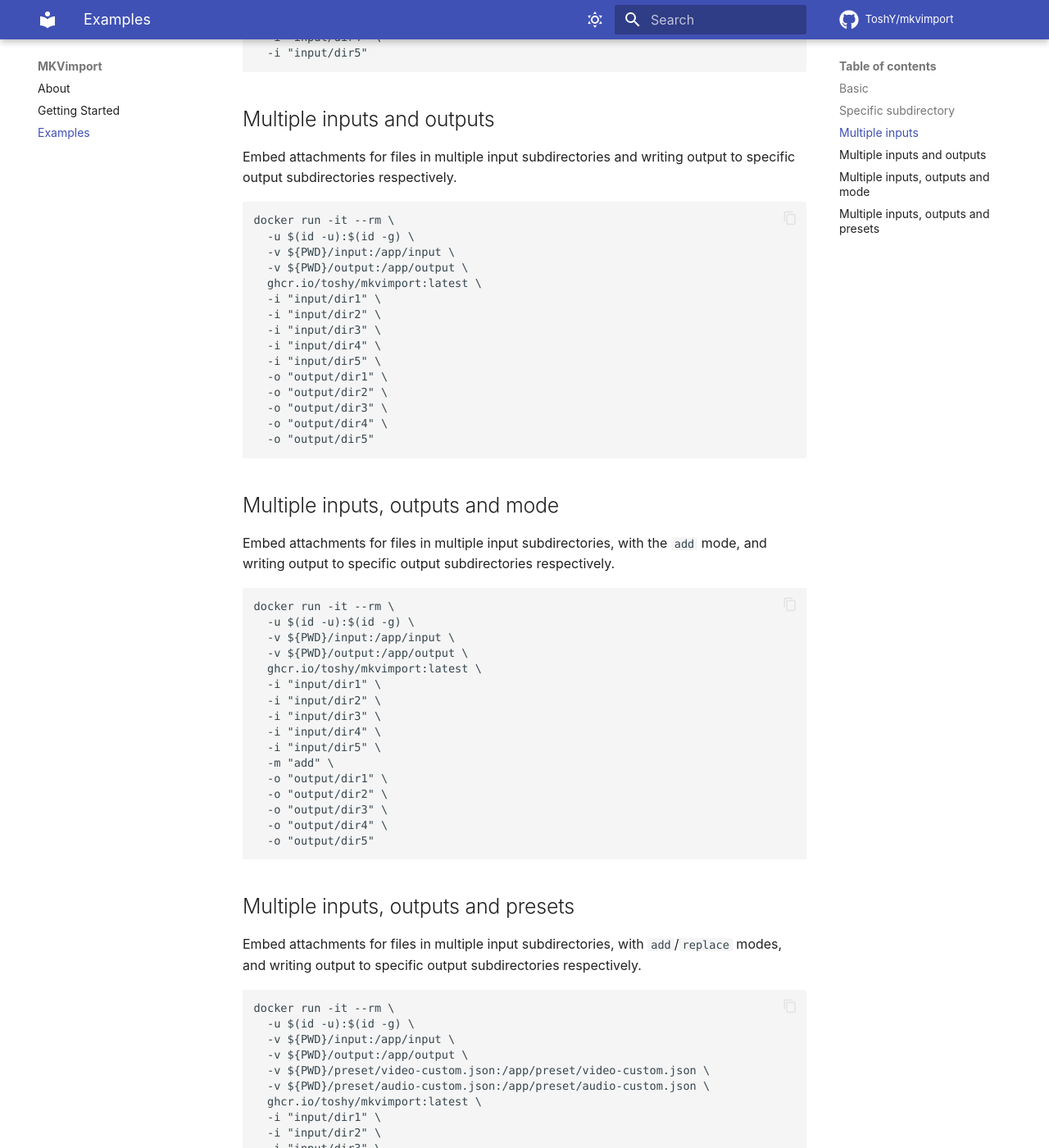
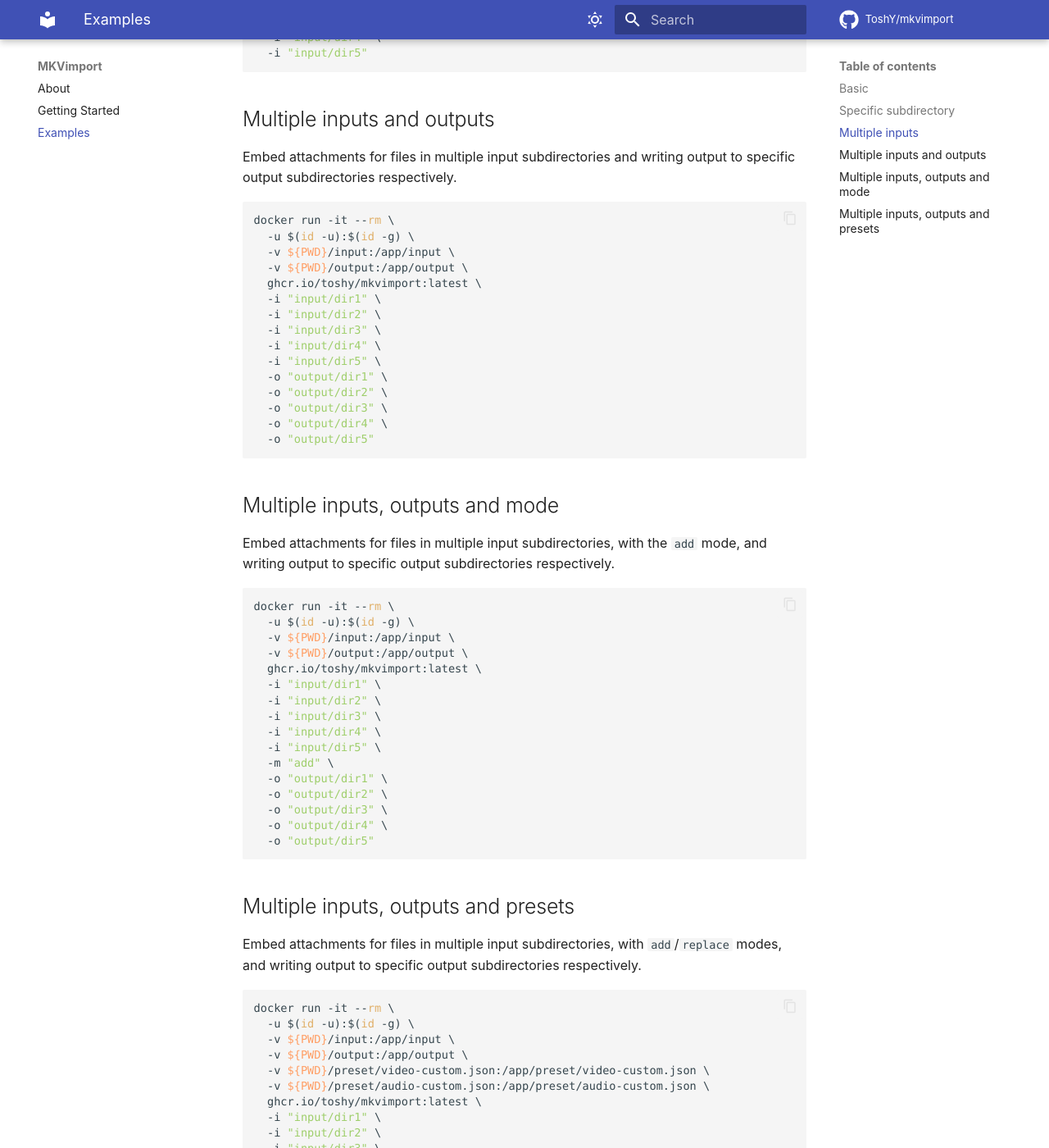
Before and after one commit to ToshY/mkvimport, an MkDocs documentation site: the page built from docs/examples.md, in a window 1280 px wide and 1400 px high, scrolled down 1792 px. Shown: the whole window at 82% size. Built offline with MkDocs 1.6.1 and Material for MkDocs 9.7.7, drawn with Linux system fonts in a browser that asks for light colours; nearby versions of some CDN libraries; some web fonts are replaced; comment, search, counter and statistics services are not loaded; some of the changed text lies outside the part shown.

Commit message:
[dev] bumped mkdocs 9.6 and readme updates

````diff
--- a/Taskfile.yml
+++ b/Taskfile.yml
@@ -100,11 +100,11 @@
   mkdocs:
     desc: MkDocs build
     cmds:
-      - docker run --rm -it -v ${PWD}:/docs ghcr.io/squidfunk/mkdocs-material:9.5 build
+      - docker run --rm -it -v ${PWD}:/docs ghcr.io/squidfunk/mkdocs-material:9.6 build
 
   mkdocs:live:
     desc: MkDocs development server
     vars:
       PORT: '{{.p | default "8001"}}'
     cmds:
-      - docker run --rm -it -p {{.PORT}}:8000 -v ${PWD}:/docs ghcr.io/squidfunk/mkdocs-material:9.5
+      - docker run --rm -it -p {{.PORT}}:8000 -v ${PWD}:/docs ghcr.io/squidfunk/mkdocs-material:9.6
--- a/docs/examples.md
+++ b/docs/examples.md
@@ -36,7 +36,7 @@
 
 Add your files, video and attachments, to the input directory of the mounted container.
 
-```shell
+```sh
 docker run -it --rm \
   -u $(id -u):$(id -g) \
   -v ${PWD}/input:/app/input \
@@ -50,7 +50,7 @@
 
 Embed attachments for files in a single subdirectory and writing output to `/app/output/hits`.
 
-```shell
+```sh
 docker run -it --rm \
   -u $(id -u):$(id -g) \
   -v ${PWD}/input:/app/input \
@@ -64,7 +64,7 @@
 
 Embed attachments for files in multiple input subdirectories and writing output to `/app/output` (default).
 
-```shell
+```sh
 docker run -it --rm \
   -u $(id -u):$(id -g) \
   -v ${PWD}/input:/app/input \
@@ -81,7 +81,7 @@
 
 Embed attachments for files in multiple input subdirectories and writing output to specific output subdirectories respectively.
 
-```shell
+```sh
 docker run -it --rm \
   -u $(id -u):$(id -g) \
   -v ${PWD}/input:/app/input \
@@ -103,7 +103,7 @@
 
 Embed attachments for files in multiple input subdirectories, with the `add` mode, and writing output to specific output subdirectories respectively.
 
-```shell
+```sh
 docker run -it --rm \
   -u $(id -u):$(id -g) \
   -v ${PWD}/input:/app/input \
@@ -126,7 +126,7 @@
 
 Embed attachments for files in multiple input subdirectories, with `add`/`replace` modes, and writing output to specific output subdirectories respectively.
 
-```shell
+```sh
 docker run -it --rm \
   -u $(id -u):$(id -g) \
   -v ${PWD}/input:/app/input \
````
Also changed, not shown: README.md (+1 -1 lines), docs/getting-started.md (+3 -3 lines), 1 other file.
